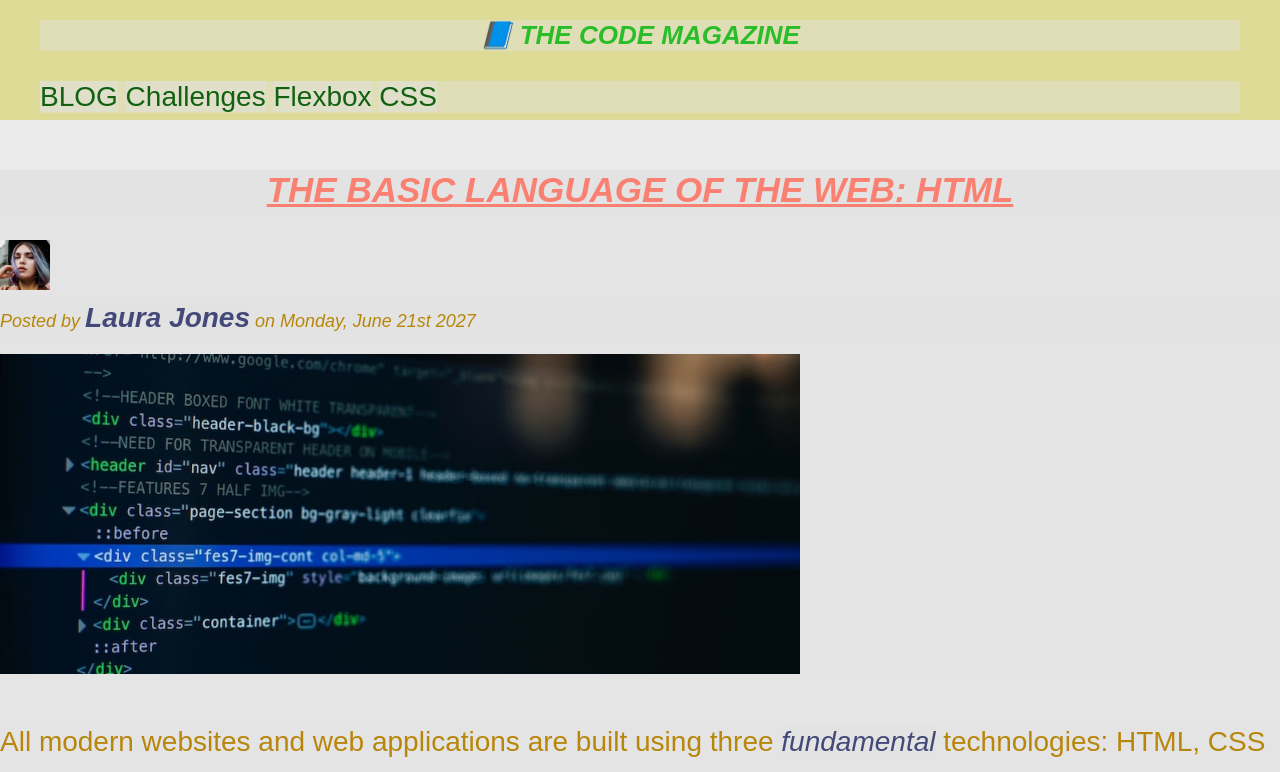
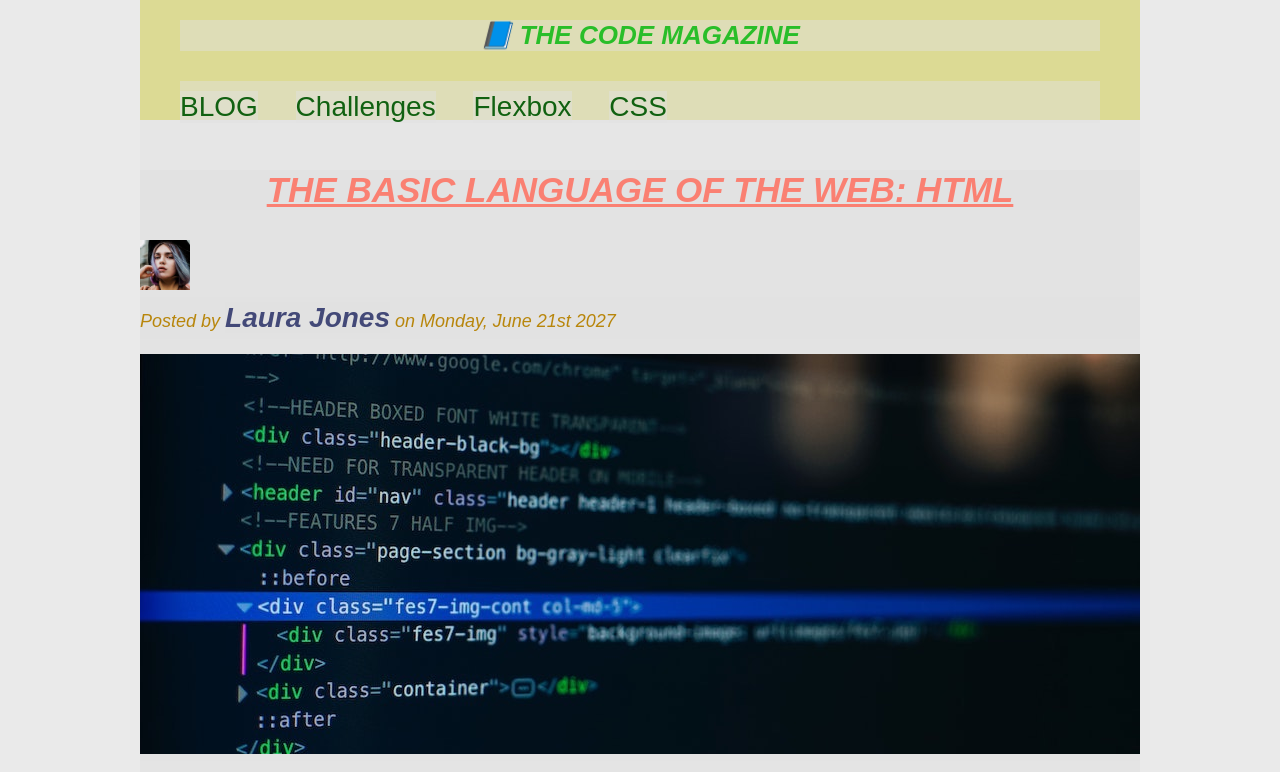
Before and after one commit to SRathoreVS/IndexHTML_1_coursePrac, a plain HTML site: page index.html in a window 1280 px wide. Shown: the top 772 px of the page. Drawn offline with Linux system fonts and the light colour scheme.

Commit message:
Types of boxes

```diff
--- a/index.html
+++ b/index.html
@@ -22,7 +22,7 @@
    <h5>The basic language of the web : HTML</h5>
    <h6>The Basic language of the web : HTML</h6>
    -->
-
+<div class="container">
 <header class="main-header">
   <h1>📘 The Code Magazine</h1>
 <nav>
@@ -127,7 +127,7 @@
   </footer>
 
 
-
+</div>
  </body>
 
 
--- a/style.css
+++ b/style.css
@@ -28,14 +28,14 @@ body {
   padding-right: 40px; */
   padding: 20px 40px;
   margin-bottom: 50px ;
-  height: 80px;
+   height: 80px;
 }
 
 .post-header {
   margin-bottom: 40px;
 }
 .post-img {
-  width: 800px;
+  width: 100%;
   height: auto;
 }
 aside{
@@ -46,9 +46,13 @@ aside{
   padding: 50px 0;
   width: 500px;
 }
+.container {
+  width: 1000px;
+  margin-left: auto;
+  margin-right: auto;
+}
 
-
-
+/* SMALLER ELEMENTS */
 
 h1,
 h2,
@@ -104,6 +108,7 @@ li {
   font-style: italic;
   line-height: 1.2;
   margin-bottom: 10px;
+  /* display: inline; */
 
 }
 li:last-child {
@@ -172,6 +177,17 @@ article p:first-child
 {
   color: bisque;
 }
+ nav a:link {
+
+  /* margin: auto;
+  display: block;*/
+  margin-right: 30px;
+  margin-top: 10px;
+  display: inline-block;
+}
+nav a:link:last-child {
+  margin-right: 0;
+}
 /* Styling Hyperlinks  */
 a:link
 {
```
